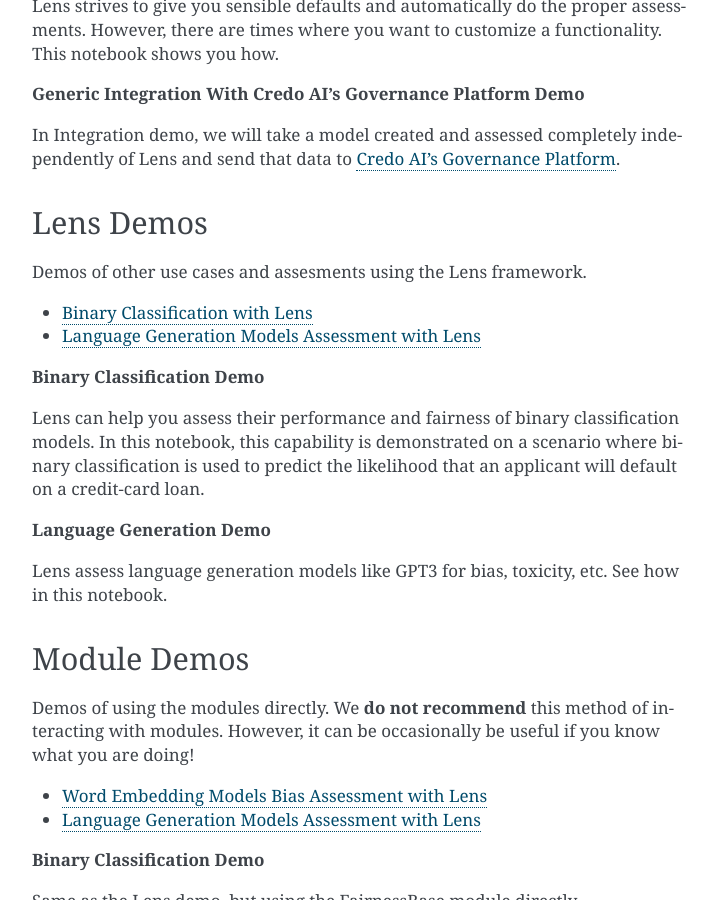
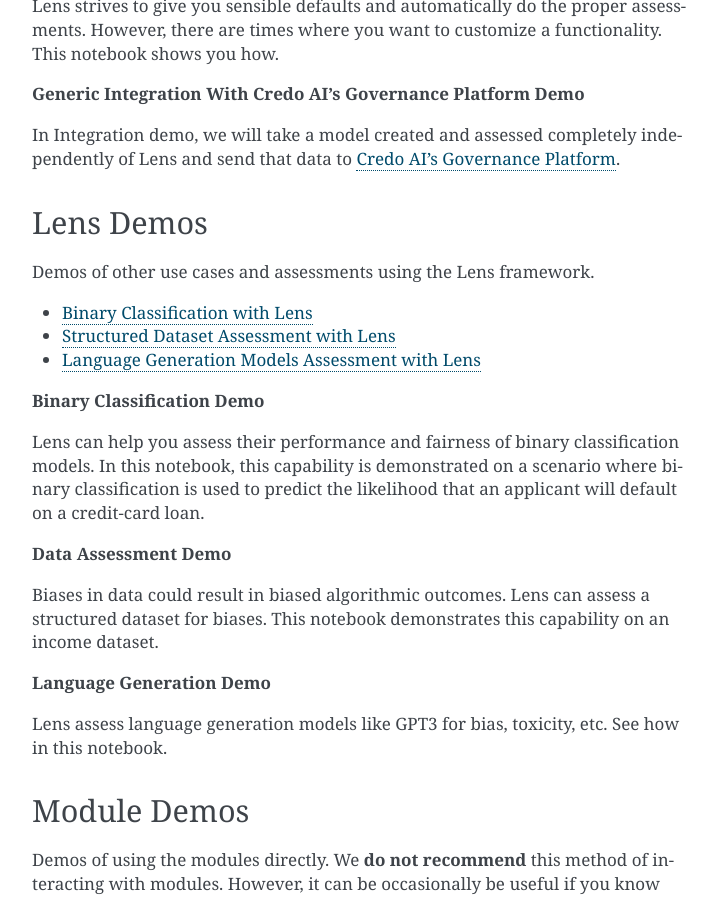
Before and after one commit to credo-ai/credoai_lens, a Sphinx documentation site: the page built from docs/tutorials.rst, in a window 1280 px wide and 900 px high, scrolled down 674 px. Shown: the whole window, without its empty margins (388-1105 px from the left). Built offline with Sphinx 7.4.7, drawn with Linux system fonts in a browser that asks for light colours; pages that are not in the unit, such as notebooks, are missing from menus.

Commit message:
added the data assess demo

```diff
--- a/docs/tutorials.rst
+++ b/docs/tutorials.rst
@@ -37,12 +37,13 @@
 
 Lens Demos
 ----------
-Demos of other use cases and assesments using the Lens framework.
+Demos of other use cases and assessments using the Lens framework.
 
 .. toctree::
    :maxdepth: 1
 
    notebooks/lens_demos/binaryclassification
+   notebooks/lens_demos/dataset_assessment
    notebooks/lens_demos/nlp_generator
 
 **Binary Classification Demo**
@@ -50,6 +51,11 @@
 Lens can help you assess their performance and fairness of binary classification models.
 In this notebook, this capability is demonstrated on a scenario where binary classification is
 used to predict the likelihood that an applicant will default on a credit-card loan.
+
+**Data Assessment Demo**
+
+Biases in data could result in biased algorithmic outcomes. Lens can assess a structured
+dataset for biases. This notebook demonstrates this capability on an income dataset.
 
 **Language Generation Demo**
 
```
